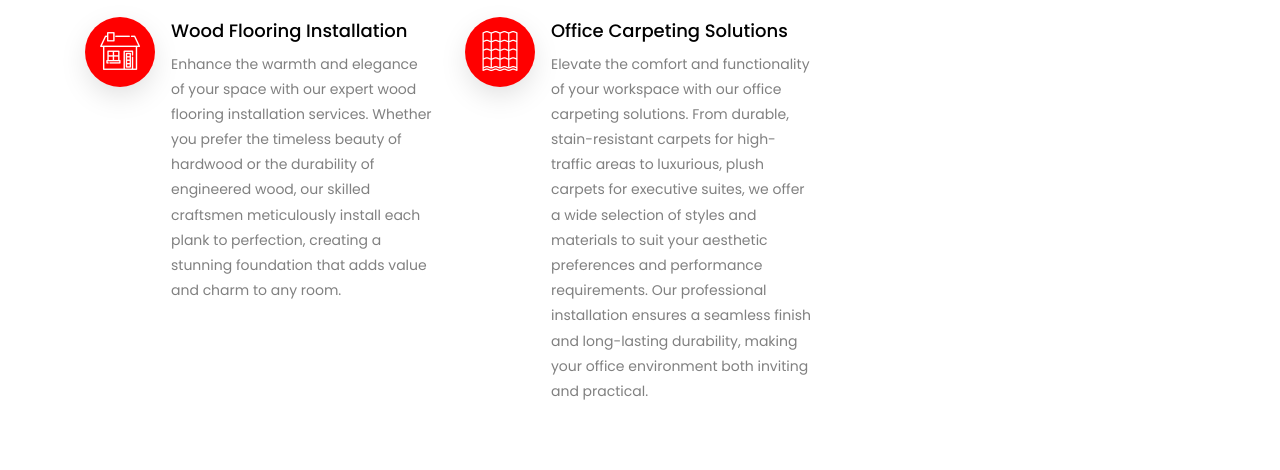
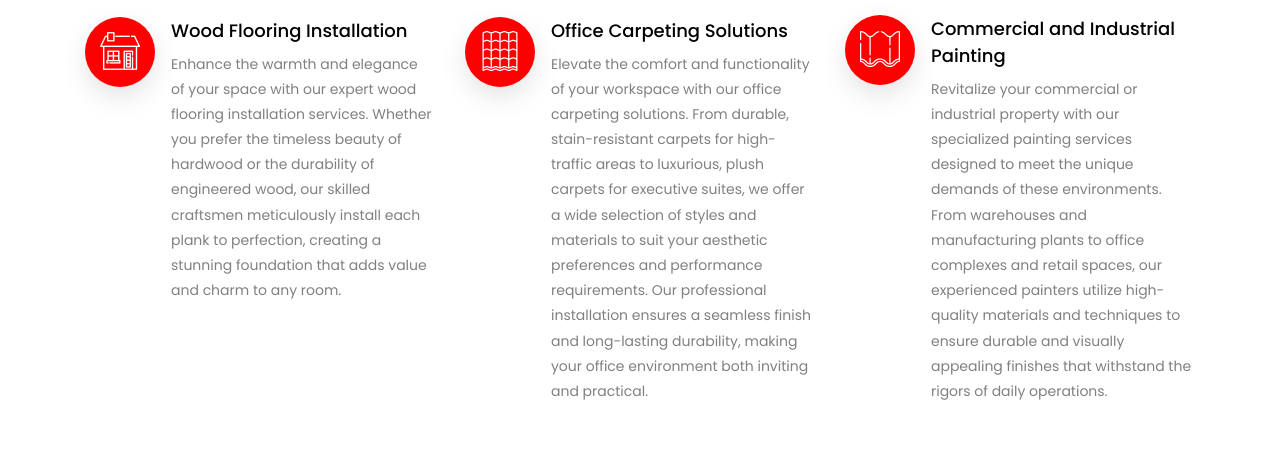
Before and after one commit to ShadowLuminous/zukrabloxceilings, a plain HTML site: page index.html in a window 1280 px wide. Shown: the part 2795-3265 px from the top of the page. Drawn offline with Linux system fonts and the light colour scheme; some packages are replaced by stand-ins of ours; no server answers; files whose address does not match are found by name.

Commit message:
Minor Update 1

```diff
--- a/index.html
+++ b/index.html
@@ -259,6 +259,15 @@ With Zukrablox, you can trust that your space is in capable hands. Let us elevat
                 <p>Partner with our experienced consultants to plan and execute your ceiling and partition projects with precision. From initial concept development to final installation, we provide expert guidance and strategic advice every step of the way, ensuring that your vision is realized seamlessly and within budget.</p>
               </div>
             </div>
+            <div class="d-block d-flex">
+              <div class="icon d-flex justify-content-center align-items-center">
+            		<span class="flaticon-roof-4"></span>
+              </div>
+              <div class="media-body pl-3">
+                <h3 class="heading">Commercial and Industrial Painting</h3>
+                <p>Revitalize your commercial or industrial property with our specialized painting services designed to meet the unique demands of these environments. From warehouses and manufacturing plants to office complexes and retail spaces, our experienced painters utilize high-quality materials and techniques to ensure durable and visually appealing finishes that withstand the rigors of daily operations.</p>
+              </div>
+            </div>
           </div>
         </div>
     	</div>
```
Also changed, not shown: services.html (+9 -0 lines).
